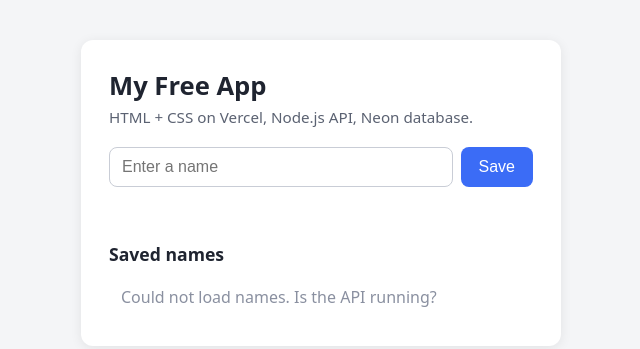
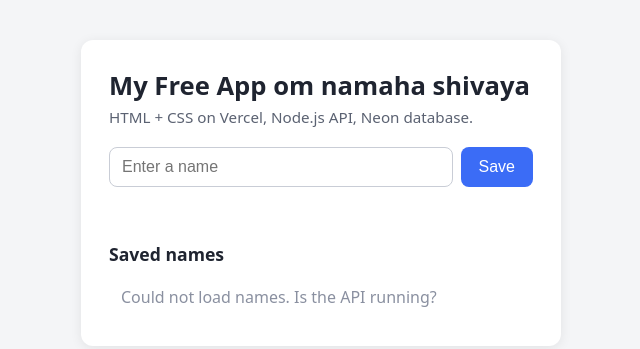
Before and after one commit to venkatrv556/testhostsite, a website: page index.html in a window 1280 px wide. Shown: the whole page, without its empty margins (319-959 px from the left). Drawn offline with Linux system fonts and the light colour scheme; no server answers.

Commit message:
Update heading text in index.html
2nd change

```diff
--- a/index.html
+++ b/index.html
@@ -8,7 +8,7 @@
 </head>
 <body>
   <main class="card">
-    <h1>My Free App</h1>
+    <h1>My Free App om namaha shivaya</h1>
     <p class="subtitle">HTML + CSS on Vercel, Node.js API, Neon database.</p>
 
     <form id="user-form">
```
